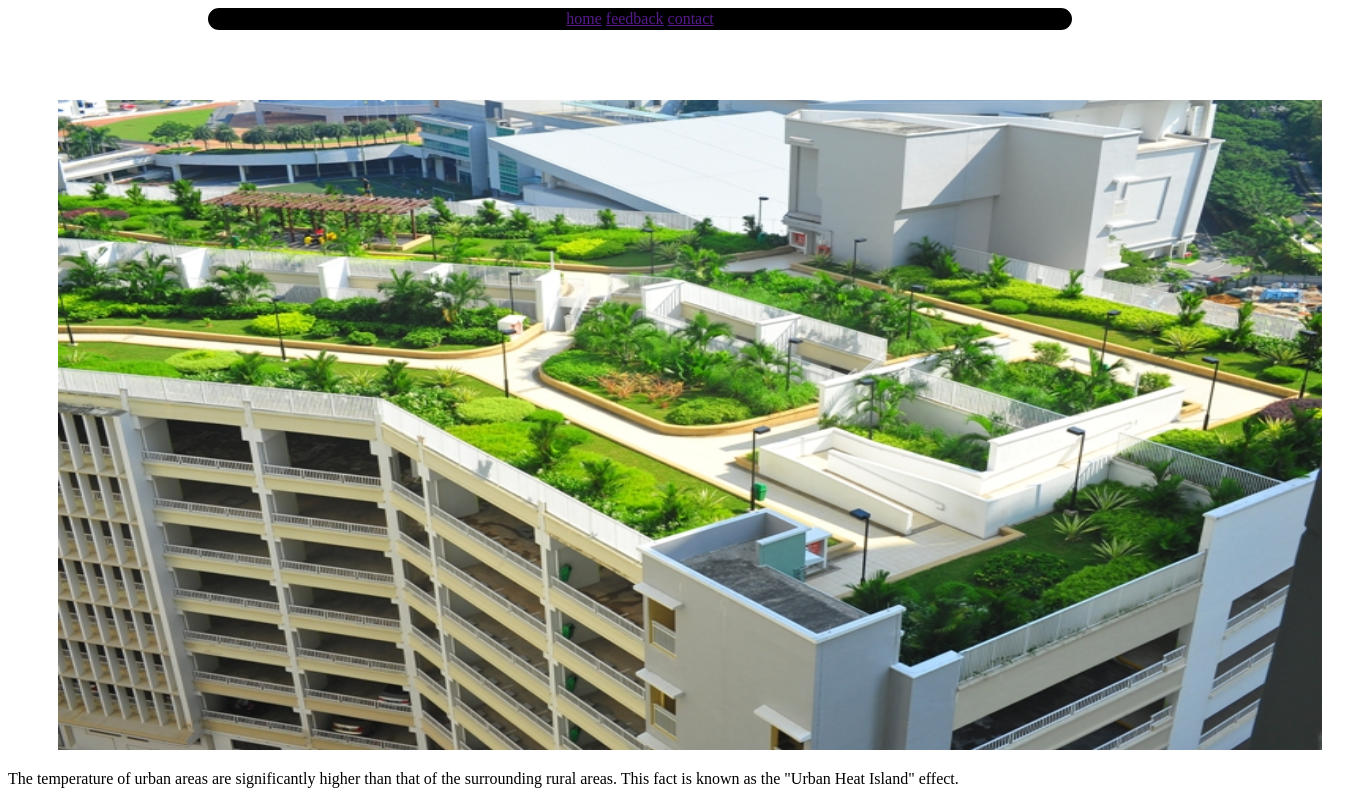
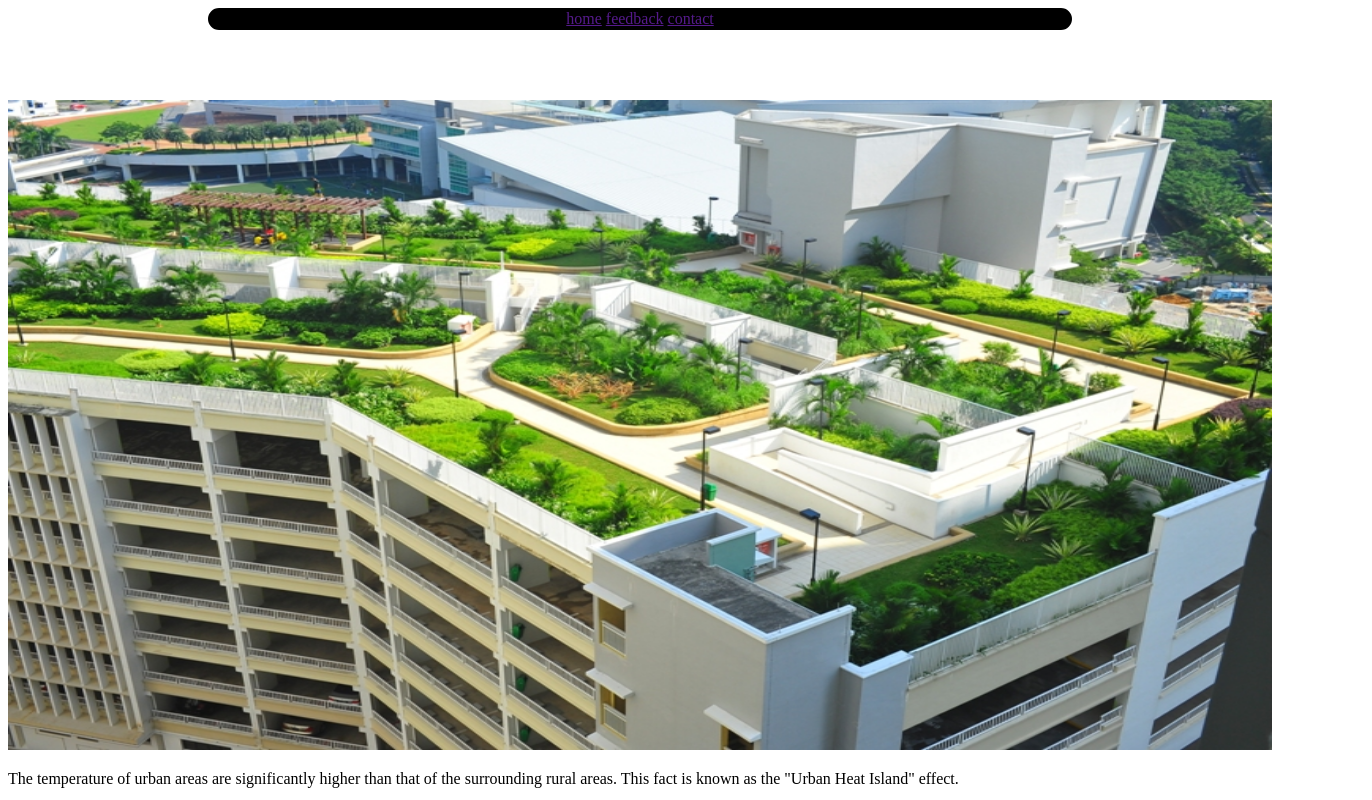
Before and after one commit to sreyansh192/UHI, a plain HTML site: page index.html in a window 1280 px wide. Shown: the top 800 px of the page, 1372 px wide, since content can reach past the window. Drawn offline with Linux system fonts and the light colour scheme.

Commit message:
Update UHI.css

```diff
--- a/UHI.css
+++ b/UHI.css
@@ -8,7 +8,7 @@ h1{
 }
 #image{
 	text-align:center;
-	margin:0px 50px 0px 50px;
+
 	position:relative;
 	width:100%;
 	height:650px;
```
